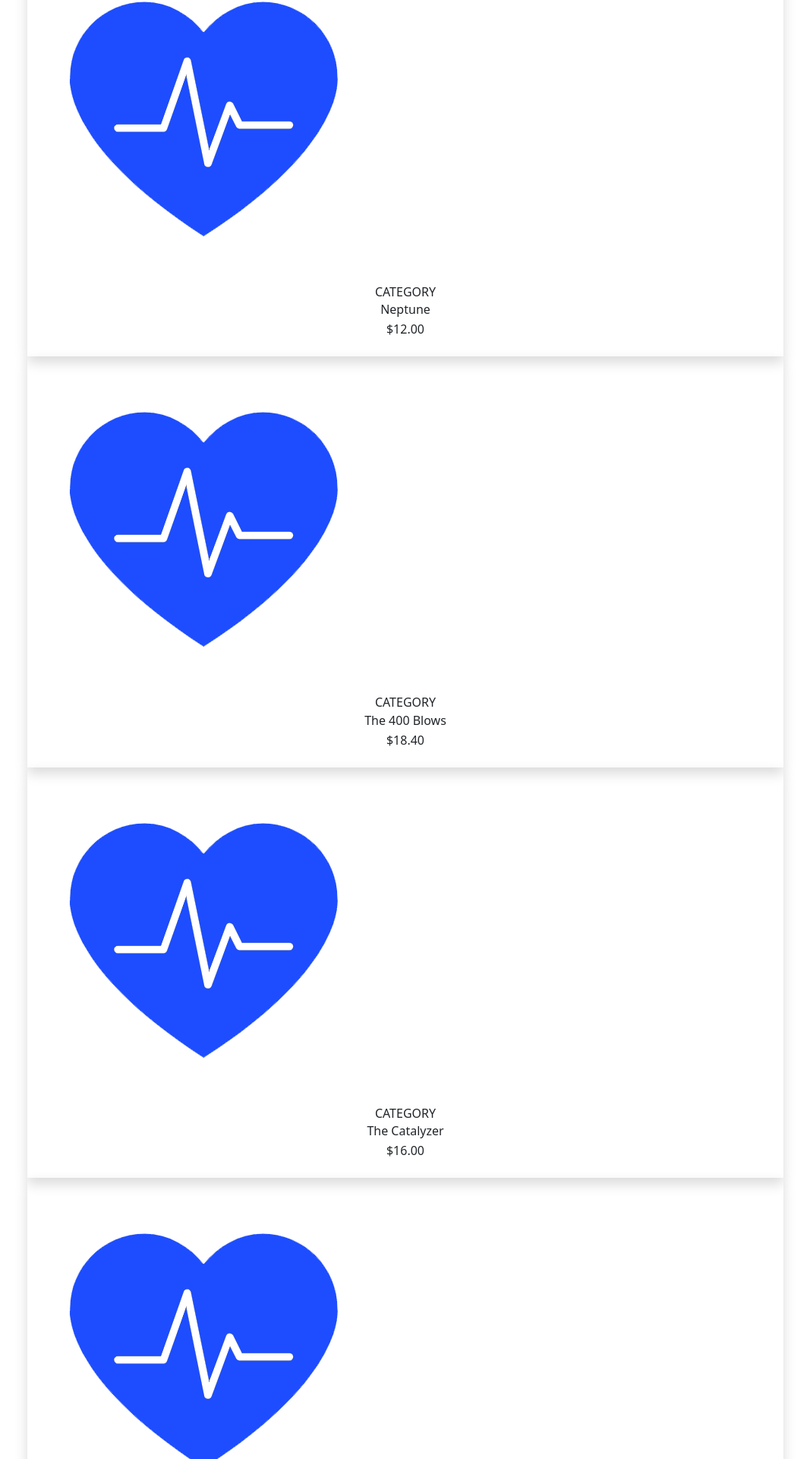
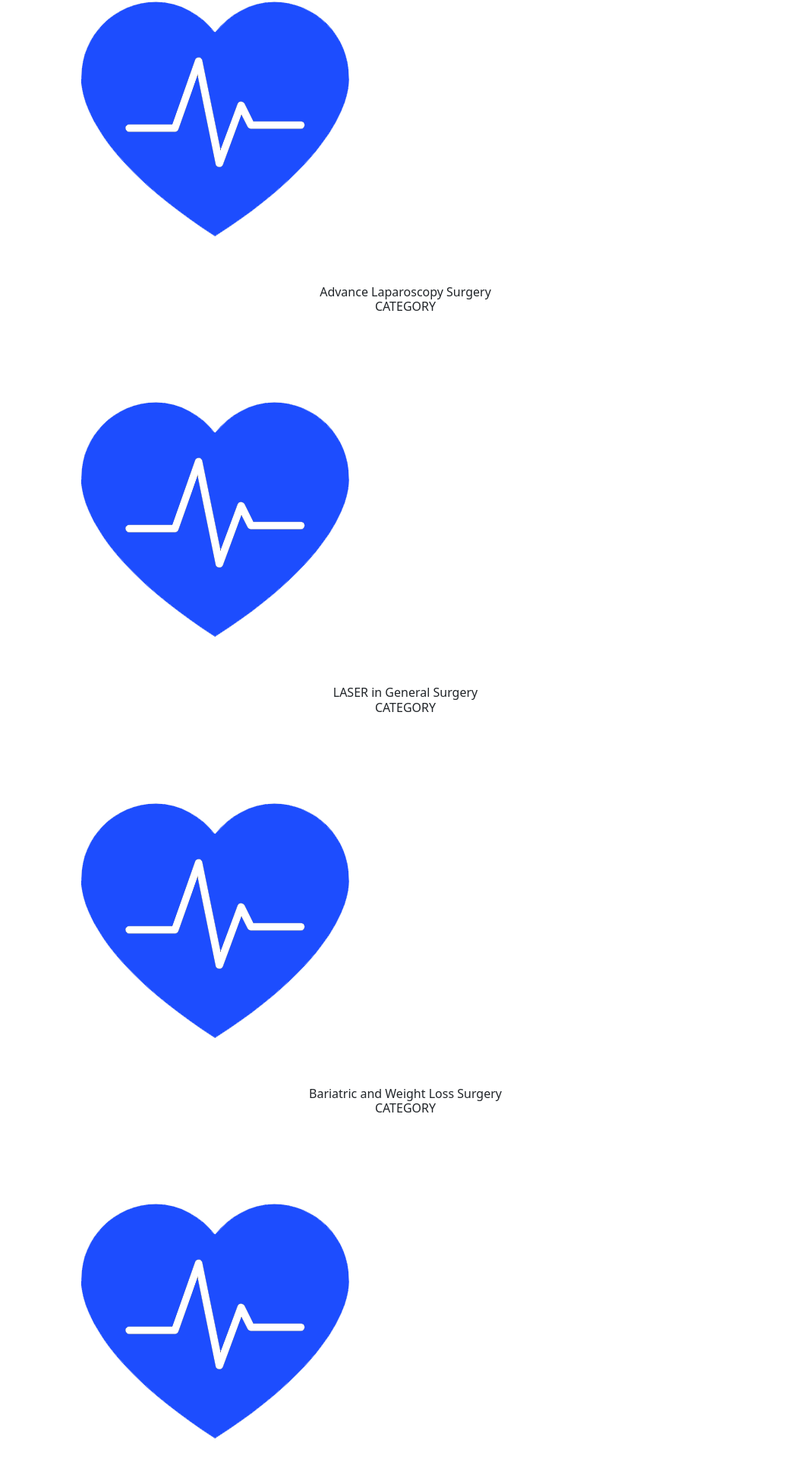
Before and after one commit to salmanansari14/drarpitbansal, a React (Vite) app: page / in a window 1280 px wide. Shown: the part 1922-3842 px from the top of the page at 76% size, without its empty margins (106-1173 px from the left). Built offline with nearby package versions, Linux system fonts and the light colour scheme.

Commit message:
addslideimage

```diff
--- a/src/Component/GoogleReview.jsx
+++ b/src/Component/GoogleReview.jsx
@@ -2,7 +2,6 @@ import React from "react";
 import { Slide } from "react-slideshow-image";
 import "react-slideshow-image/dist/styles.css";
 import Arpit2 from "../assets/drapitPhotos/Arpit2.png";
-
 
 const spanStyle = {
   padding: "20px",
@@ -42,12 +41,16 @@ const slideImages = [
 
 const GoogleReview = () => {
   return (
-    <div className="slide-container">
+    <div className="bg-cyan-200">
+      <div className="slide-container w-4/5 m-auto text-center">
         <Slide>
           {slideImages.map((slideImage, index) => (
             <div key={index}>
               <div
-              style={{ ...divStyle, backgroundImage: `url(${slideImage.url})` }}
+                style={{
+                  ...divStyle,
+                  backgroundImage: `url(${slideImage.url})`,
+                }}
               >
                 <span style={spanStyle}>{slideImage.caption}</span>
               </div>
@@ -55,6 +58,7 @@ const GoogleReview = () => {
           ))}
         </Slide>
       </div>
+    </div>
   );
 };
 export default GoogleReview;
--- a/src/Component/Treatements.jsx
+++ b/src/Component/Treatements.jsx
@@ -1,6 +1,7 @@
 import React from "react";
 // import laprscpyIcons from '../assets/icons/laprscpyIcons.png'
 import hearticon from "../assets/icons/hearticon.png";
+import '../Style/Style.css'
 
 const Treatements = () => {
   return (
@@ -74,7 +75,7 @@ const Treatements = () => {
             <h1 className="text-5xl font-bold">Treatements</h1>
         </div>
         <div class="flex flex-wrap justify-center m-4">
-          <div class="lg:w-1/4 md:w-1/2 p-4 w-full shadow m-8">
+          <div class="lg:w-1/4 md:w-1/2 p-4 w-full shadow-md rounded-3xl trt">
             <a class="block relative h-48 rounded p-10 overflow-hidden">
               <img
                 alt="ecommerce"
@@ -83,16 +84,15 @@ const Treatements = () => {
               />
             </a>
             <div class="mt-4 text-center">
+              <h2 class="text-gray-900 title-font text-lg font-medium">
+              Advance Laparoscopy Surgery
+              </h2>
               <h3 class="text-gray-500 text-xs tracking-widest title-font mb-1">
                 CATEGORY
               </h3>
-              <h2 class="text-gray-900 title-font text-lg font-medium">
-                Neptune
-              </h2>
-              <p class="mt-1">$12.00</p>
             </div>
           </div>
-          <div class="lg:w-1/4 md:w-1/2 p-4 w-full shadow m-8">
+          <div class="lg:w-1/4 md:w-1/2 p-4 w-full shadow-md rounded-3xl trt tt">
             <a class="block relative h-48 rounded p-10 overflow-hidden">
               <img
                 alt="ecommerce"
@@ -101,16 +101,15 @@ const Treatements = () => {
               />
             </a>
             <div class="mt-4 text-center">
+              <h2 class="text-gray-900 title-font text-lg font-medium">
+              LASER in General Surgery
+              </h2>
               <h3 class="text-gray-500 text-xs tracking-widest title-font mb-1">
                 CATEGORY
               </h3>
-              <h2 class="text-gray-900 title-font text-lg font-medium">
-                The 400 Blows
-              </h2>
-              <p class="mt-1">$18.40</p>
             </div>
           </div>
-          <div class="lg:w-1/4 md:w-1/2 p-4 w-full shadow m-8">
+          <div class="lg:w-1/4 md:w-1/2 p-4 w-full shadow-md rounded-3xl trt tt">
             <a class="block relative h-48 rounded p-10 overflow-hidden">
               <img
                 alt="ecommerce"
@@ -119,16 +118,15 @@ const Treatements = () => {
               />
             </a>
             <div class="mt-4 text-center">
+              <h2 class="text-gray-900 title-font text-lg font-medium">
+              Bariatric and Weight Loss Surgery
+              </h2>
               <h3 class="text-gray-500 text-xs tracking-widest title-font mb-1">
                 CATEGORY
               </h3>
-              <h2 class="text-gray-900 title-font text-lg font-medium">
-                The Catalyzer
-              </h2>
-              <p class="mt-1">$16.00</p>
             </div>
           </div>
-          <div class="lg:w-1/4 md:w-1/2 p-4 w-full shadow m-8">
+          <div class="lg:w-1/4 md:w-1/2 p-4 w-full shadow-md rounded-3xl trt tt">
             <a class="block relative h-48 rounded p-10 overflow-hidden">
               <img
                 alt="ecommerce"
@@ -137,16 +135,15 @@ const Treatements = () => {
               />
             </a>
             <div class="mt-4 text-center">
+              <h2 class="text-gray-900 title-font text-lg font-medium">
+              Breast Clinic
+              </h2>
               <h3 class="text-gray-500 text-xs tracking-widest title-font mb-1">
                 CATEGORY
               </h3>
-              <h2 class="text-gray-900 title-font text-lg font-medium">
-                Shooting Stars
-              </h2>
-              <p class="mt-1">$21.15</p>
             </div>
           </div>
-          <div class="lg:w-1/4 md:w-1/2 p-4 w-full shadow m-8">
+          <div class="lg:w-1/4 md:w-1/2 p-4 w-full shadow-md rounded-3xl trt tt">
             <a class="block relative h-48 rounded p-10 overflow-hidden">
               <img
                 alt="ecommerce"
@@ -155,15 +152,15 @@ const Treatements = () => {
               />
             </a>
             <div class="mt-4 text-center">
+              <h2 class="text-gray-900 title-font text-lg font-medium">
+              General Surgery
+              </h2>
               <h3 class="text-gray-500 text-xs tracking-widest title-font mb-1">
                 CATEGORY
               </h3>
-              <h2 class="text-gray-900 title-font text-lg font-medium">
-                Neptune
-              </h2>
             </div>
           </div>
-          <div class="lg:w-1/4 md:w-1/2 p-4 w-full shadow m-8">
+          <div class="lg:w-1/4 md:w-1/2 p-4 w-full shadow-md rounded-3xl trt tt">
             <a class="block relative h-48 rounded p-10 overflow-hidden">
               <img
                 alt="ecommerce"
@@ -172,13 +169,12 @@ const Treatements = () => {
               />
             </a>
             <div class="mt-4 text-center">
+              <h2 class="text-gray-900 title-font text-lg font-medium">
+              Surgical Oncology
+              </h2>
               <h3 class="text-gray-500 text-xs tracking-widest title-font mb-1">
                 CATEGORY
               </h3>
-              <h2 class="text-gray-900 title-font text-lg font-medium">
-                The 400 Blows
-              </h2>
-              <p class="mt-1">$18.40</p>
             </div>
           </div>
         </div>
--- a/src/Style/Style.css
+++ b/src/Style/Style.css
@@ -1,8 +1,17 @@
+
+.trt{
+  margin: 15px;
+}
+
+
 @media screen and (max-width: 700px) {
-    body {
+    /* body {
       background-color: lightgreen;
-    }
+    } */
     .navv{
         /* display: none; */
     }
+    .trt{
+        margin: 0;
+    }
   }
```
Lines whose indentation alone changed are shown as unchanged.
